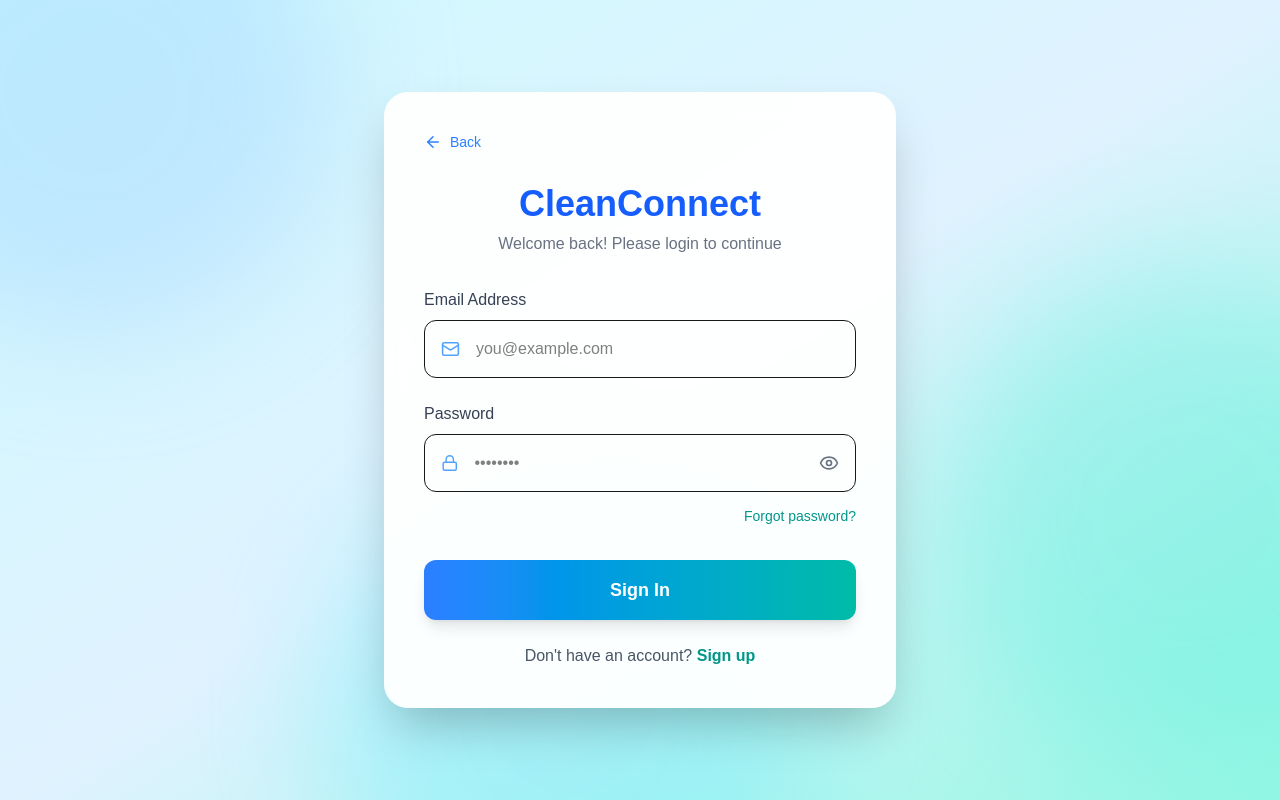
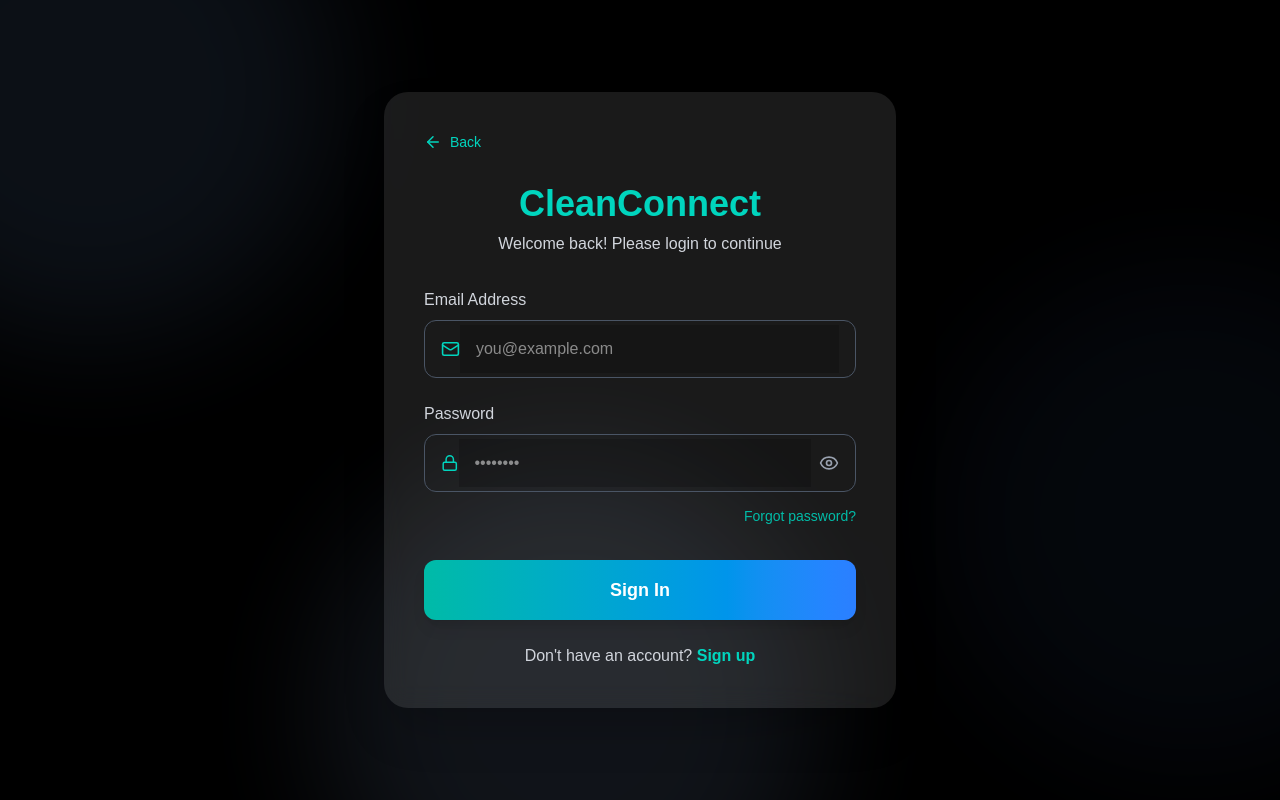
Before and after one commit to yubraj-karki1/clean_connect_web, a Next.js app: page /login in a window 1280 px wide. Built offline with nearby package versions, Linux system fonts and the light colour scheme.

Commit message:
changes in home, login and register

```diff
--- a/app/(auth)/home/page.tsx
+++ b/app/(auth)/home/page.tsx
@@ -2,22 +2,23 @@ import Link from "next/link";
 
 export default function HomePage() {
   return (
-    <div className="relative min-h-screen flex items-center justify-center overflow-hidden bg-gradient-to-br from-cyan-100 via-sky-100 to-teal-200">
+    <div className="relative min-h-screen flex items-center justify-center overflow-hidden bg-black px-4">
 
-      {/* Decorative Background Blobs */}
-      <div className="absolute -top-40 -left-40 w-[500px] h-[500px] bg-blue-300 rounded-full blur-3xl opacity-30"></div>
-      <div className="absolute -bottom-40 -right-40 w-[500px] h-[500px] bg-teal-300 rounded-full blur-3xl opacity-30"></div>
+      {/* Decorative Dark Background Blobs */}
+      <div className="absolute -top-40 -left-40 w-[500px] h-[500px] bg-gray-800 rounded-full blur-3xl opacity-40 animate-pulse-slow"></div>
+      <div className="absolute -bottom-40 -right-40 w-[500px] h-[500px] bg-gray-900 rounded-full blur-3xl opacity-30 animate-pulse-slow"></div>
+      <div className="absolute -top-64 -right-32 w-[400px] h-[400px] bg-gray-700 rounded-full blur-2xl opacity-25 animate-pulse-slow"></div>
 
       {/* Main Card */}
-      <div className="relative bg-white/95 backdrop-blur-md px-14 py-16 rounded-[2.5rem] shadow-2xl text-center w-full max-w-lg">
+      <div className="relative bg-white/10 backdrop-blur-md px-14 py-16 rounded-[2.5rem] shadow-2xl text-center w-full max-w-lg z-10">
 
         {/* Title */}
-        <h1 className="text-5xl font-extrabold text-blue-700 mb-4 tracking-tight">
+        <h1 className="text-5xl font-extrabold text-teal-400 mb-4 tracking-tight">
           Clean Connect
         </h1>
 
         {/* Subtitle */}
-         <p className="text-gray-600 mb-12 leading-relaxed text-lg max-w-sm mx-auto">
+        <p className="text-gray-300 mb-12 leading-relaxed text-lg max-w-sm mx-auto">
           Trusted home cleaning for a healthier, happier space.
         </p>
 
@@ -25,13 +26,13 @@ export default function HomePage() {
         <div className="flex gap-6">
 
           <Link href="/login" className="w-1/2">
-            <button className="w-full h-14 rounded-full bg-gradient-to-r from-blue-600 to-cyan-600 text-white text-lg font-semibold hover:opacity-90 transition shadow-lg">
+            <button className="w-full h-14 rounded-full bg-gradient-to-r from-teal-500 to-blue-500 text-white text-lg font-semibold hover:opacity-90 transition shadow-lg">
               Login
             </button>
           </Link>
 
           <Link href="/register" className="w-1/2">
-            <button className="w-full h-14 rounded-full border-2 border-blue-600 text-blue-600 text-lg font-semibold hover:bg-blue-50 transition shadow-sm">
+            <button className="w-full h-14 rounded-full border-2 border-teal-500 text-teal-400 text-lg font-semibold hover:bg-gray-900 transition shadow-sm">
               Create Account
             </button>
           </Link>
--- a/app/(auth)/login/page.tsx
+++ b/app/(auth)/login/page.tsx
@@ -22,20 +22,20 @@ export default function LoginPage() {
   };
 
   return (
-    <div className="relative min-h-screen flex items-center justify-center px-4 overflow-hidden bg-gradient-to-br from-cyan-100 via-sky-100 to-teal-200">
+    <div className="relative min-h-screen flex items-center justify-center px-4 overflow-hidden bg-black">
 
-      {/* Background Blobs */}
-      <div className="absolute -top-40 -left-40 w-[500px] h-[500px] bg-blue-300 rounded-full blur-3xl opacity-30" />
-      <div className="absolute top-1/3 -right-40 w-[500px] h-[500px] bg-teal-300 rounded-full blur-3xl opacity-30" />
-      <div className="absolute -bottom-40 left-1/4 w-[500px] h-[500px] bg-cyan-300 rounded-full blur-3xl opacity-30" />
+      {/* Dark Background Blobs */}
+      <div className="absolute -top-40 -left-40 w-[500px] h-[500px] bg-gray-800 rounded-full blur-3xl opacity-40 animate-pulse-slow" />
+      <div className="absolute top-1/3 -right-40 w-[500px] h-[500px] bg-gray-900 rounded-full blur-3xl opacity-30 animate-pulse-slow" />
+      <div className="absolute -bottom-40 left-1/4 w-[500px] h-[500px] bg-gray-700 rounded-full blur-3xl opacity-30 animate-pulse-slow" />
 
       {/* Login Card */}
-      <div className="relative w-full max-w-lg bg-white/95 backdrop-blur-md rounded-3xl shadow-2xl p-10">
+      <div className="relative w-full max-w-lg bg-white/10 backdrop-blur-md rounded-3xl shadow-2xl p-10 z-10">
 
         {/* Back */}
         <button
           onClick={() => router.push("/home")}
-          className="flex items-center gap-2 text-sm text-blue-500 mb-8 hover:text-blue-600"
+          className="flex items-center gap-2 text-sm text-teal-400 mb-8 hover:text-teal-500"
         >
           <ArrowLeft size={18} />
           Back
@@ -43,10 +43,10 @@ export default function LoginPage() {
 
         {/* Title */}
         <div className="text-center mb-8">
-          <h1 className="text-4xl font-extrabold text-blue-600">
+          <h1 className="text-4xl font-extrabold text-teal-400">
             CleanConnect
           </h1>
-          <p className="text-base text-gray-500 mt-2">
+          <p className="text-base text-gray-300 mt-2">
             Welcome back! Please login to continue
           </p>
         </div>
@@ -60,39 +60,39 @@ export default function LoginPage() {
 
         {/* Email */}
         <div className="mb-6">
-          <label className="block text-base font-medium text-gray-700 mb-2">
+          <label className="block text-base font-medium text-gray-300 mb-2">
             Email Address
           </label>
-          <div className="flex items-center border rounded-xl px-4 py-1 focus-within:border-blue-400">
-            <Mail size={20} className="text-blue-400" />
+          <div className="flex items-center border rounded-xl px-4 py-1 border-gray-600 focus-within:border-teal-400">
+            <Mail size={20} className="text-teal-400" />
             <input
               type="email"
               value={email}
               onChange={(e) => setEmail(e.target.value)}
               placeholder="you@example.com"
-              className="w-full px-4 py-3 outline-none text-black text-base bg-transparent"
+              className="w-full px-4 py-3 outline-none text-white text-base bg-black/20"
             />
           </div>
         </div>
 
         {/* Password */}
         <div className="mb-3">
-          <label className="block text-base font-medium text-gray-700 mb-2">
+          <label className="block text-base font-medium text-gray-300 mb-2">
             Password
           </label>
-          <div className="flex items-center border rounded-xl px-4 py-1 focus-within:border-blue-400">
-            <Lock size={20} className="text-blue-400" />
+          <div className="flex items-center border rounded-xl px-4 py-1 border-gray-600 focus-within:border-teal-400">
+            <Lock size={20} className="text-teal-400" />
             <input
               type={showPassword ? "text" : "password"}
               value={password}
               onChange={(e) => setPassword(e.target.value)}
               placeholder="••••••••"
-              className="w-full px-4 py-3 outline-none text-black text-base bg-transparent"
+              className="w-full px-4 py-3 outline-none text-white text-base bg-black/20"
             />
             <button
               type="button"
               onClick={() => setShowPassword(!showPassword)}
-              className="ml-2 text-gray-500 hover:text-gray-700"
+              className="ml-2 text-gray-400 hover:text-gray-200"
             >
               {showPassword ? <EyeOff size={20} /> : <Eye size={20} />}
             </button>
@@ -103,7 +103,7 @@ export default function LoginPage() {
         <div className="text-right mb-8">
           <span
             onClick={() => router.push("/forgot-password")}
-            className="text-sm text-teal-600 cursor-pointer hover:underline"
+            className="text-sm text-teal-500 cursor-pointer hover:underline"
           >
             Forgot password?
           </span>
@@ -112,17 +112,17 @@ export default function LoginPage() {
         {/* Sign In Button */}
         <button
           onClick={handleLogin}
-          className="w-full bg-gradient-to-r from-blue-500 to-teal-500 text-white py-4 rounded-xl text-lg font-semibold hover:opacity-90 transition shadow-lg"
+          className="w-full bg-gradient-to-r from-teal-500 to-blue-500 text-white py-4 rounded-xl text-lg font-semibold hover:opacity-90 transition shadow-lg"
         >
           Sign In
         </button>
 
         {/* Register */}
-        <p className="text-center text-base text-gray-600 mt-6">
+        <p className="text-center text-base text-gray-300 mt-6">
           Don&apos;t have an account?{" "}
           <span
             onClick={() => router.push("/register")}
-            className="text-teal-600 font-semibold cursor-pointer hover:underline"
+            className="text-teal-400 font-semibold cursor-pointer hover:underline"
           >
             Sign up
           </span>
```
Also changed, not shown: app/(auth)/register/page.tsx (+20 -17 lines).
